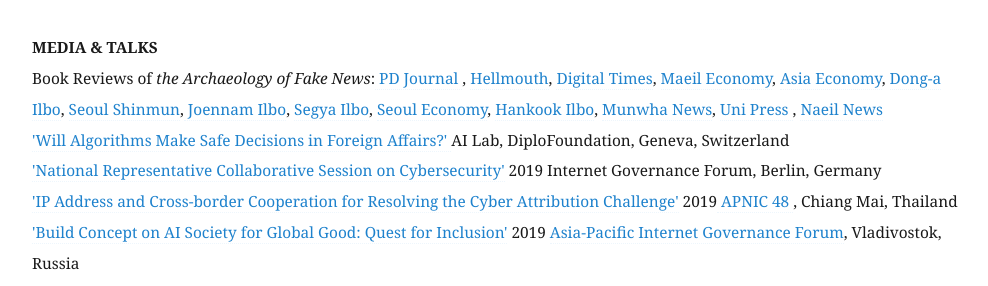
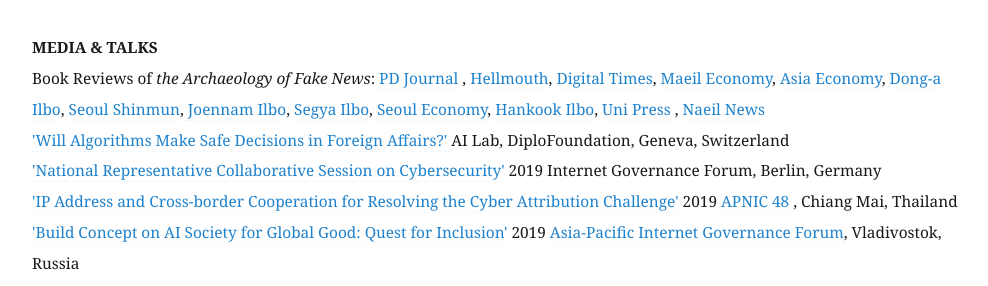
Before and after one commit to eunchangchoi/eunchangchoi.github.io, a Jekyll site: the page built from index.md, in a window 1280 px wide and 900 px high, scrolled down 1741 px. Shown: the part 161-447 px from the top of the window, without its empty margins (68-1056 px from the left). Built offline with Jekyll 4.4.1, drawn with Linux system fonts in a browser that asks for light colours.

Commit message:
Update index.md

```diff
--- a/index.md
+++ b/index.md
@@ -27,7 +27,7 @@
    <br>
 
  <strong> MEDIA & TALKS </strong> <br>
-Book Reviews of<i> the Archaeology of Fake News</i>:<a href="https://www.pdjournal.com/news/articleView.html?idxno=71119"> PD Journal </a>, <a href="https://www.youtube.com/watch?v=MpeoOBXadZ8&feature=youtu.be&t=241"> Hellmouth</a>, <a href="http://www.dt.co.kr/contents.html?article_no=2020030302103869061001"> Digital Times</a>, <a href="https://www.mk.co.kr/news/culture/view/2020/02/155878">Maeil Economy</a>, <a href="https://www.asiae.co.kr/article/2020022811050161321&mobile=Y"> Asia Economy</a>, <a href="http://www.donga.com/news/article/all/20200216/99724450/1"> Dong-a Ilbo</a>, <a href="https://www.seoul.co.kr/news/newsView.php?id=20200313020005&wlog_tag3=naver">Seoul Shinmun</a>,<a href="https://www.jnilbo.com/2020/02/20/2020022015101829561/"> Joennam Ilbo</a>, <a href="http://www.segye.com/newsView/20200214510584?OutUrl=naver"> Segya Ilbo</a>, <a href="https://www.sedaily.com/NewsVIew/1YYX4ZYYI0"> Seoul Economy</a>, <a href="https://www.hankookilbo.com/News/Read/202002131753026467">Hankook Ilbo</a>, <a href="http://www.munhwa.com/news/view.html?no=2020021301031721320001"> Munwha News</a>, <a href="https://www.unipress.co.kr/news/articleView.html?idxno=771"> Uni Press </a>, <a href="https://www.naeil.com/news_view/?id_art=341418"> Naeil News </a> <br>
+Book Reviews of<i> the Archaeology of Fake News</i>:<a href="https://www.pdjournal.com/news/articleView.html?idxno=71119"> PD Journal </a>, <a href="https://www.youtube.com/watch?v=MpeoOBXadZ8&feature=youtu.be&t=241"> Hellmouth</a>, <a href="http://www.dt.co.kr/contents.html?article_no=2020030302103869061001"> Digital Times</a>, <a href="https://www.mk.co.kr/news/culture/view/2020/02/155878">Maeil Economy</a>, <a href="https://www.asiae.co.kr/article/2020022811050161321&mobile=Y"> Asia Economy</a>, <a href="http://www.donga.com/news/article/all/20200216/99724450/1"> Dong-a Ilbo</a>, <a href="https://www.seoul.co.kr/news/newsView.php?id=20200313020005&wlog_tag3=naver">Seoul Shinmun</a>,<a href="https://www.jnilbo.com/2020/02/20/2020022015101829561/"> Joennam Ilbo</a>, <a href="http://www.segye.com/newsView/20200214510584?OutUrl=naver"> Segya Ilbo</a>, <a href="https://www.sedaily.com/NewsVIew/1YYX4ZYYI0"> Seoul Economy</a>, <a href="https://www.hankookilbo.com/News/Read/202002131753026467">Hankook Ilbo</a>, <a href="https://www.unipress.co.kr/news/articleView.html?idxno=771"> Uni Press </a>, <a href="https://www.naeil.com/news_view/?id_art=341418"> Naeil News </a> <br>
  <a href="https://www.diplomacy.edu/blog/will-algorithms-make-safe-decisions-foreign-affairs">'Will Algorithms Make Safe Decisions in Foreign Affairs?' </a> AI Lab, DiploFoundation, Geneva, Switzerland <br>
 <a href="https://www.youtube.com/watch?v=nsZJaB3fx0E&feature=youtu.be&t=1689">'National Representative Collaborative Session on Cybersecurity'</a> 2019 Internet Governance Forum, Berlin, Germany <br>
 <a href="https://youtu.be/uRsC_ypHGCg?t=1336">'IP Address and Cross-border Cooperation for Resolving the Cyber Attribution Challenge'</a> 2019<a href="https://conference.apnic.net/48/program/schedule/#/day/6/cooperation-sig"> APNIC 48 </a>, Chiang Mai, Thailand<br>
```
